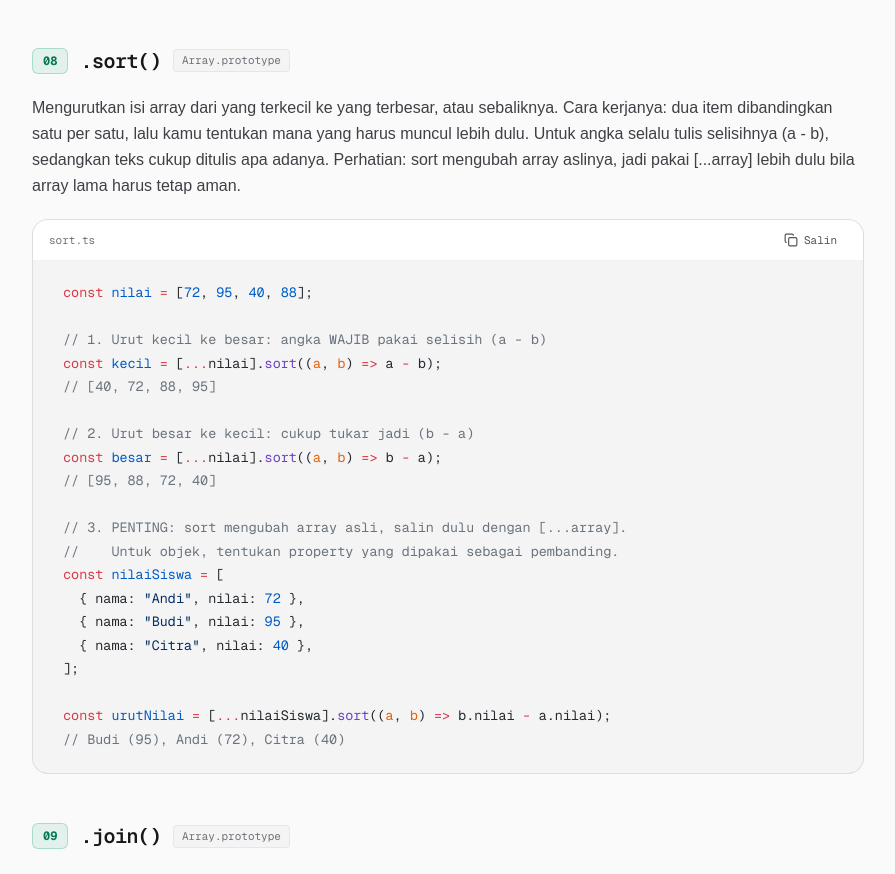
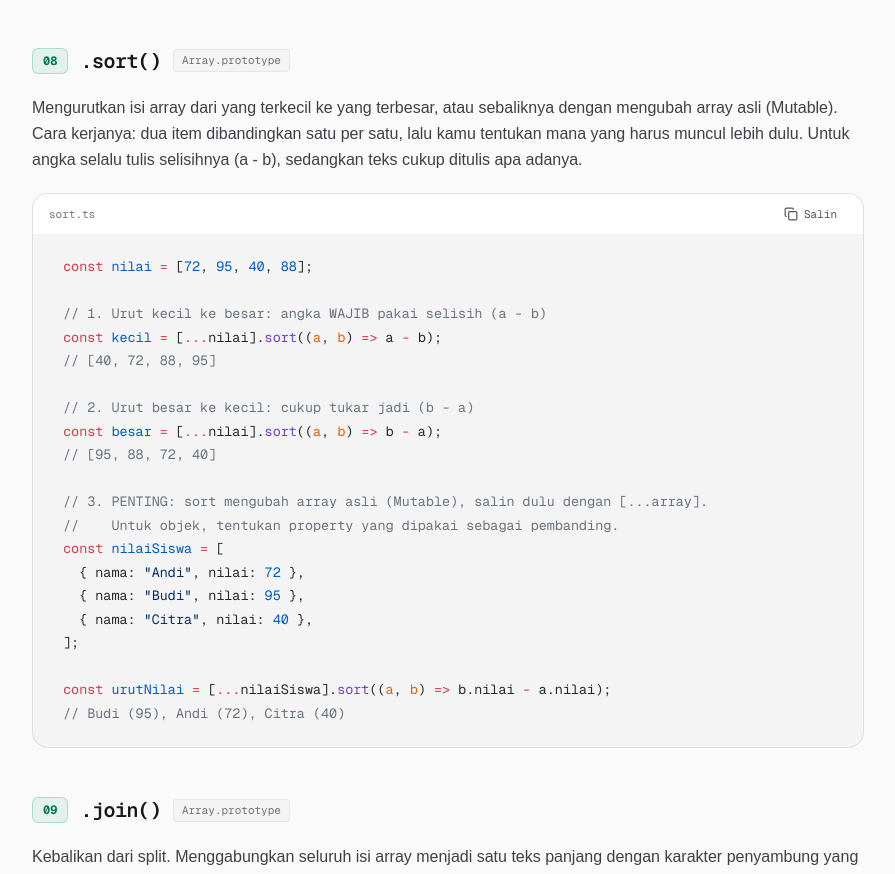
Before and after one commit to aldnazr/portofoliov2, a Next.js app: page /learns/methods in a window 1280 px wide. Shown: the part 5870-6744 px from the top of the page, without its empty margins (328-1223 px from the left). Built offline with nearby package versions, Linux system fonts and the light colour scheme; a web font is replaced by a local one.

Commit message:
docs(learns): mark array sort as mutable in methods data
Clarify in the sort description and code comment that sort mutates the original array. Remove the inline copy advice from the description.

```diff
--- a/features/learns/data/methods.ts
+++ b/features/learns/data/methods.ts
@@ -230,7 +230,7 @@ const words = sentences.flatMap((s) => (s ? s.split(" ") : []));
     kind: "array",
     title: "sort",
     description:
-      "Mengurutkan isi array dari yang terkecil ke yang terbesar, atau sebaliknya. Cara kerjanya: dua item dibandingkan satu per satu, lalu kamu tentukan mana yang harus muncul lebih dulu. Untuk angka selalu tulis selisihnya (a - b), sedangkan teks cukup ditulis apa adanya. Perhatian: sort mengubah array aslinya, jadi pakai [...array] lebih dulu bila array lama harus tetap aman.",
+      "Mengurutkan isi array dari yang terkecil ke yang terbesar, atau sebaliknya dengan mengubah array asli (Mutable). Cara kerjanya: dua item dibandingkan satu per satu, lalu kamu tentukan mana yang harus muncul lebih dulu. Untuk angka selalu tulis selisihnya (a - b), sedangkan teks cukup ditulis apa adanya.",
     filename: "sort.ts",
     code: `const nilai = [72, 95, 40, 88];
 
@@ -242,7 +242,7 @@ const kecil = [...nilai].sort((a, b) => a - b);
 const besar = [...nilai].sort((a, b) => b - a);
 // [95, 88, 72, 40]
 
-// 3. PENTING: sort mengubah array asli, salin dulu dengan [...array].
+// 3. PENTING: sort mengubah array asli (Mutable), salin dulu dengan [...array].
 //    Untuk objek, tentukan property yang dipakai sebagai pembanding.
 const nilaiSiswa = [
   { nama: "Andi", nilai: 72 },
```
